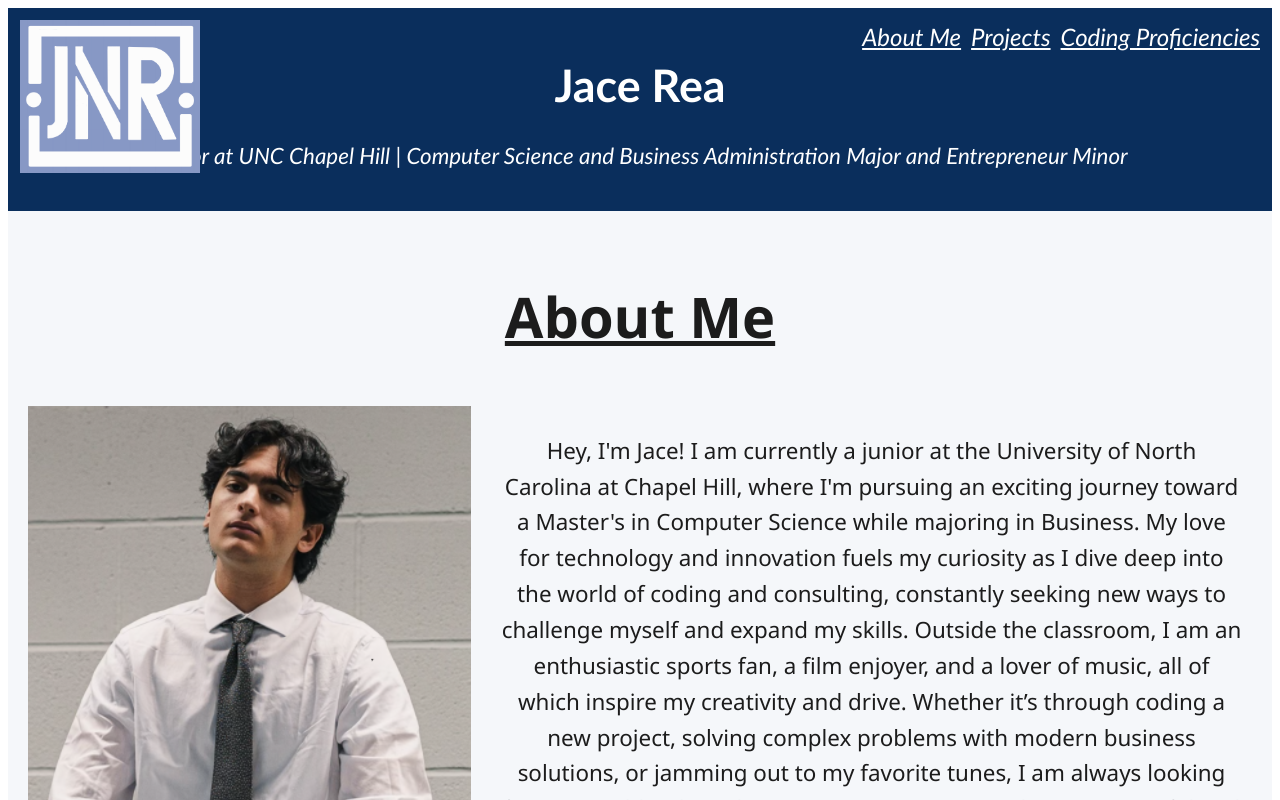
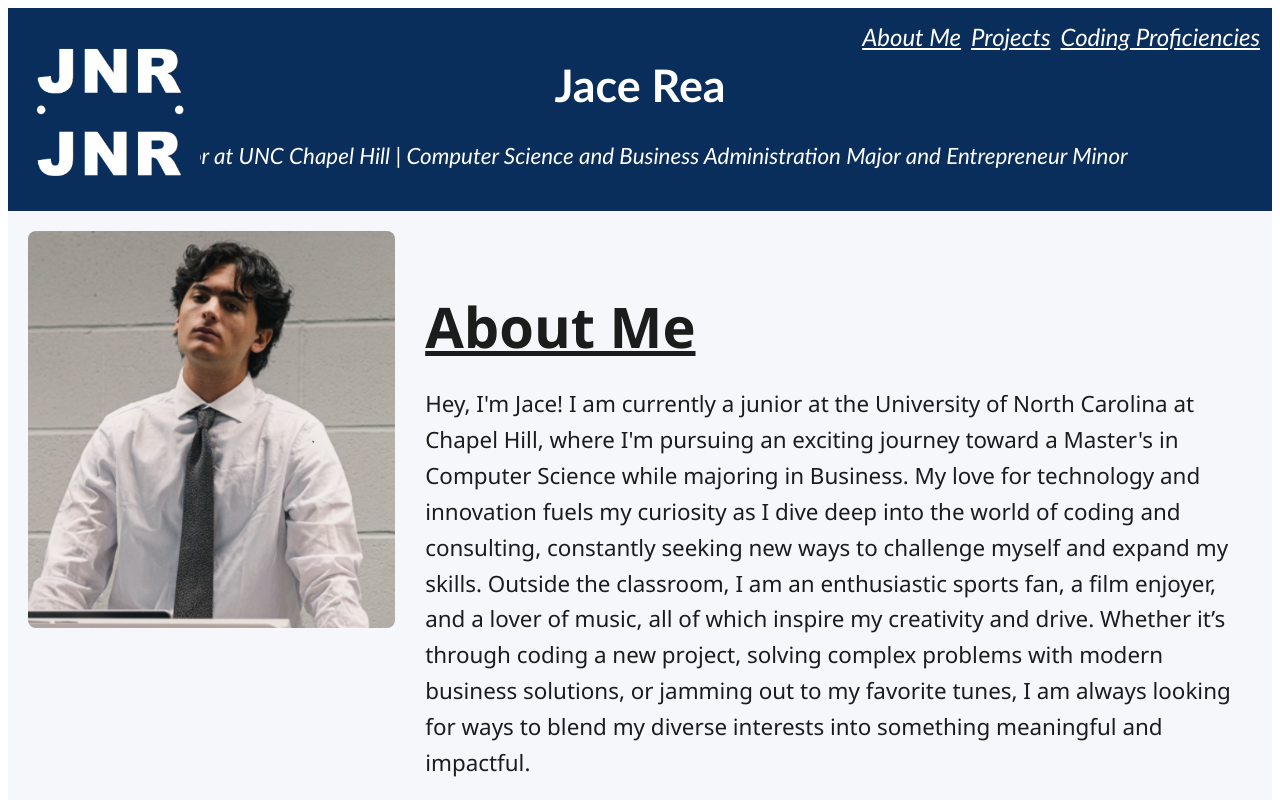
Before and after one commit to jacerea/my-website, a Next.js app: page / in a window 1280 px wide. Shown: the top 800 px of the page. Built offline with nearby package versions, Linux system fonts and the light colour scheme.

Commit message:
new logo and fixing about me

```diff
--- a/pages/index.js
+++ b/pages/index.js
@@ -36,7 +36,7 @@ export default function Home() {
 
 
       <header style={{ fontFamily: 'Calibri, sans-serif', padding: '20px', fontSize: '1.4rem', textAlign: 'center', backgroundColor: '#0a2e5c' , color: 'white' }}>
-        <img src="/Logo.jpg"
+        <img src="/NewLogo.png"
              alt="Jace Rea's Logo"
              style={{ position: 'absolute', top: '20px', left: '20px', maxWidth: '180px' }} />
         <h1>Jace Rea</h1>
@@ -45,21 +45,25 @@ export default function Home() {
       </header>
 
       {/* Need to fix this so the about me is above the paragraph but its breaking my code*/}
-      <main style={{ padding: '20px', textAlign: 'center' }}>
-      <section id = "about-me" style={{ marginBottom: '200px' }}>
-        <h2 style={{ fontSize: '3.5rem', textDecoration: 'underline'}}>About Me</h2>
-        <div style={{ display: 'flex', alignItems: 'center', gap: '20px' }}>
-          {/*this is me and my image on the left */}
+      <main style={{ padding: '20px' }}>
+        <section id="about-me" style={{ marginBottom: '200px' }}>
+          <div style={{ display: 'flex', alignItems: 'flex-start', gap: '20px' }}>
+
+            {/* Image column */}
             <div style={{ flex: '0 0 30%' }}>
               <img
-              src="/New-Jace-Rea_Photo.png"  // W public photo bro thank god for the public file. Need a more professional photo tho.
+                src="/New-Jace-Rea_Photo.png"
                 alt="Jace Rea"
+                style={{ maxWidth: '100%', borderRadius: '8px' }}
               />
             </div>
 
-          {/*this is the text on the right changed text size */}
+            {/* Text column */}
             <div style={{ flex: '1', maxWidth: '1000px', padding: '10px' }}>
-            <p style={{ fontSize: '1.4rem', lineHeight: '1.6'}}>
+              <h2 style={{ fontSize: '3.5rem', textDecoration: 'underline', marginBottom: '20px' }}>
+                About Me
+              </h2>
+              <p style={{ fontSize: '1.4rem', lineHeight: '1.6' }}>
                 Hey, I'm Jace! I am currently a junior at the University of North Carolina at Chapel Hill, where I'm pursuing an exciting journey toward a Master's in Computer Science
                 while majoring in Business. My love for technology and innovation fuels my curiosity as I dive deep into the world of coding and consulting, constantly seeking new ways to challenge
                 myself and expand my skills. Outside the classroom, I am an enthusiastic sports fan, a film enjoyer, and a lover of music, all of which inspire my creativity and
@@ -69,6 +73,7 @@ export default function Home() {
             </div>
           </div>
         </section>
+
 
 
       <section id="consulting-portfolio" style={{ marginBottom: '100px' }}>
@@ -539,7 +544,7 @@ export default function Home() {
         </section>
 
 
-      <footer style={{ padding: '10px', textAlign: 'center', backgroundColor: '#8697C4', color: 'white', textDecoration: 'underline' }}>
+      <footer style={{ padding: '10px', textAlign: 'center', backgroundColor: '#0a2e5c', color: 'white', textDecoration: 'underline' }}>
         <p>&copy; 2025 Jace Rea</p>
       </footer>
      </main>
```
Also changed, not shown: public/NewLogo.png (added). Lines whose indentation alone changed are shown as unchanged.
